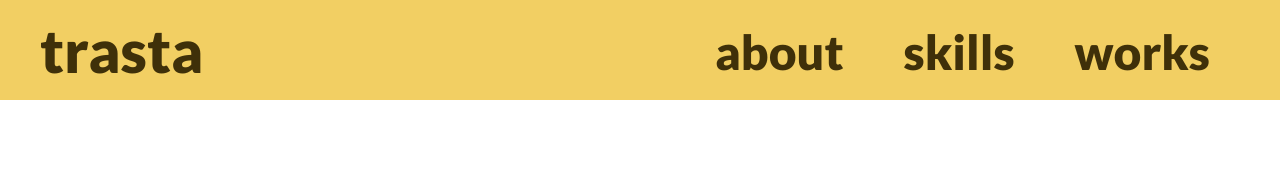
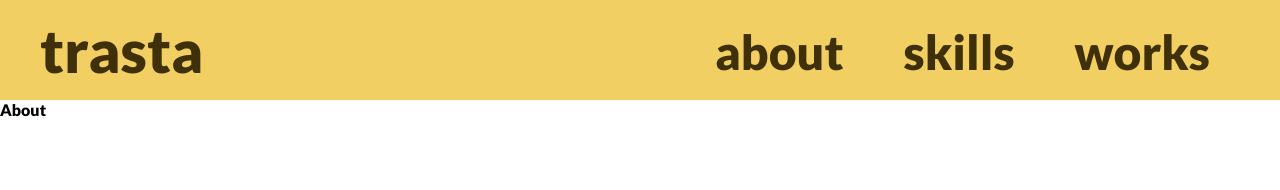
Before and after one commit to trasta298/portfolio, a React (Vite) app: page /about in a window 1280 px wide. Shown: the top 190 px of the page. Built offline with nearby package versions, Linux system fonts and the light colour scheme.

Commit message:
add pages

```diff
--- a/src/App.tsx
+++ b/src/App.tsx
@@ -1,9 +1,12 @@
 import * as React from 'react'
-import { BrowserRouter, Switch, Route } from 'react-router-dom'
+import { BrowserRouter, Switch, Route, Redirect } from 'react-router-dom'
 import styled from 'styled-components'
 import { Home } from './pages/Home'
 import { Header } from './pages/Header'
 import { Color } from './style/Color'
+import { About } from './pages/About'
+import { Skills } from './pages/Skills'
+import { Works } from './pages/Works'
 
 export const App : React.FC = () => {
   return (
@@ -14,6 +17,10 @@ export const App : React.FC = () => {
       <Content>
         <Switch>
           <Route exact path='/' component={Home}></Route>
+          <Route path='/about' component={About}></Route>
+          <Route path='/skills' component={Skills}></Route>
+          <Route path='/works' component={Works}></Route>
+          <Redirect to='/'/>
         </Switch>
       </Content>
     </Page>
--- /dev/null
+++ b/src/pages/About.tsx
@@ -0,0 +1,9 @@
+import * as React from 'react'
+
+export const About = () => {
+  return (
+    <div>
+      About
+    </div>
+  )
+}
--- /dev/null
+++ b/src/pages/Skills.tsx
@@ -0,0 +1,9 @@
+import * as React from 'react'
+
+export const Skills = () => {
+  return (
+    <div>
+      Skills
+    </div>
+  )
+}
--- /dev/null
+++ b/src/pages/Works.tsx
@@ -0,0 +1,9 @@
+import * as React from 'react'
+
+export const Works = () => {
+  return (
+    <div>
+      Works
+    </div>
+  )
+}
```
